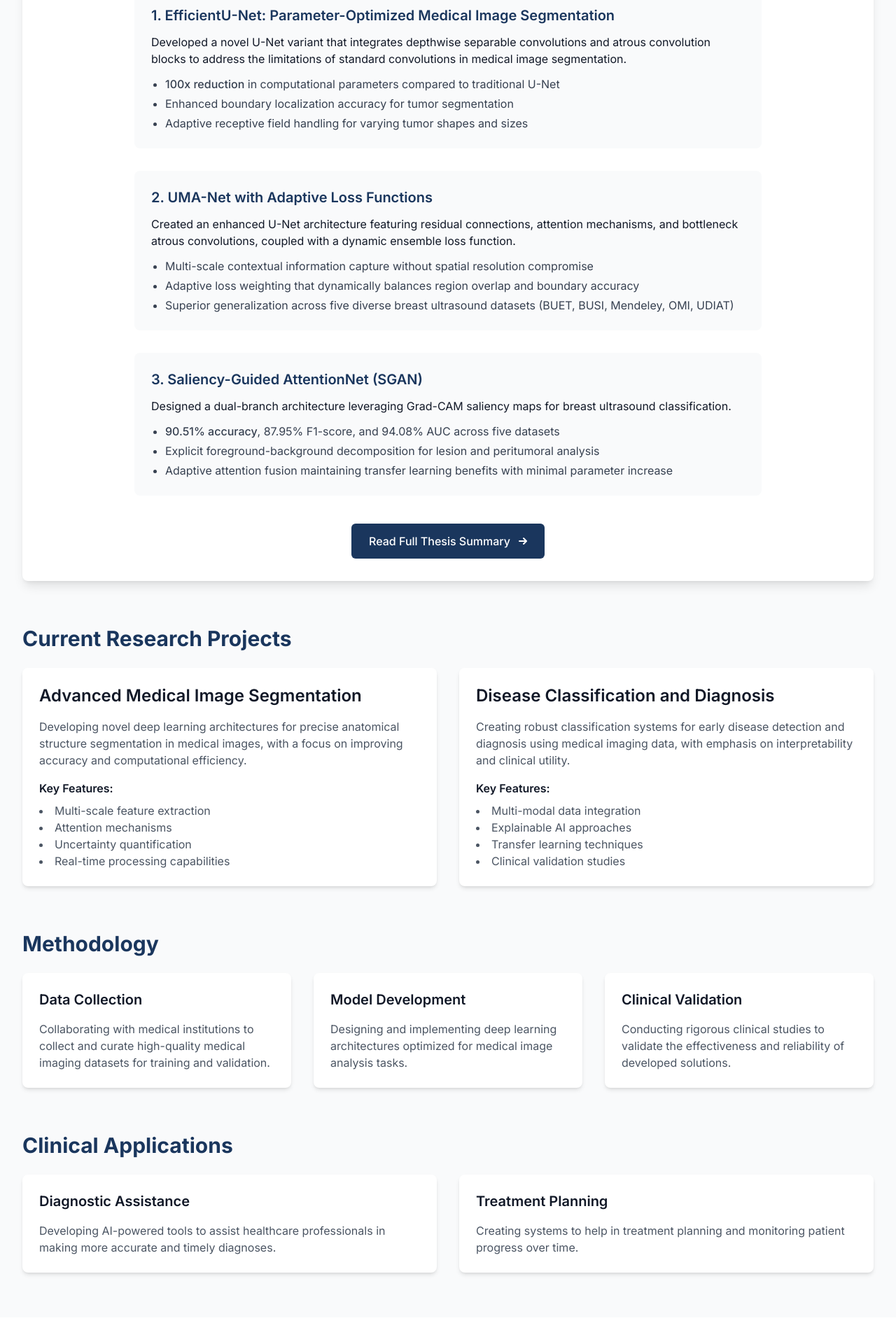
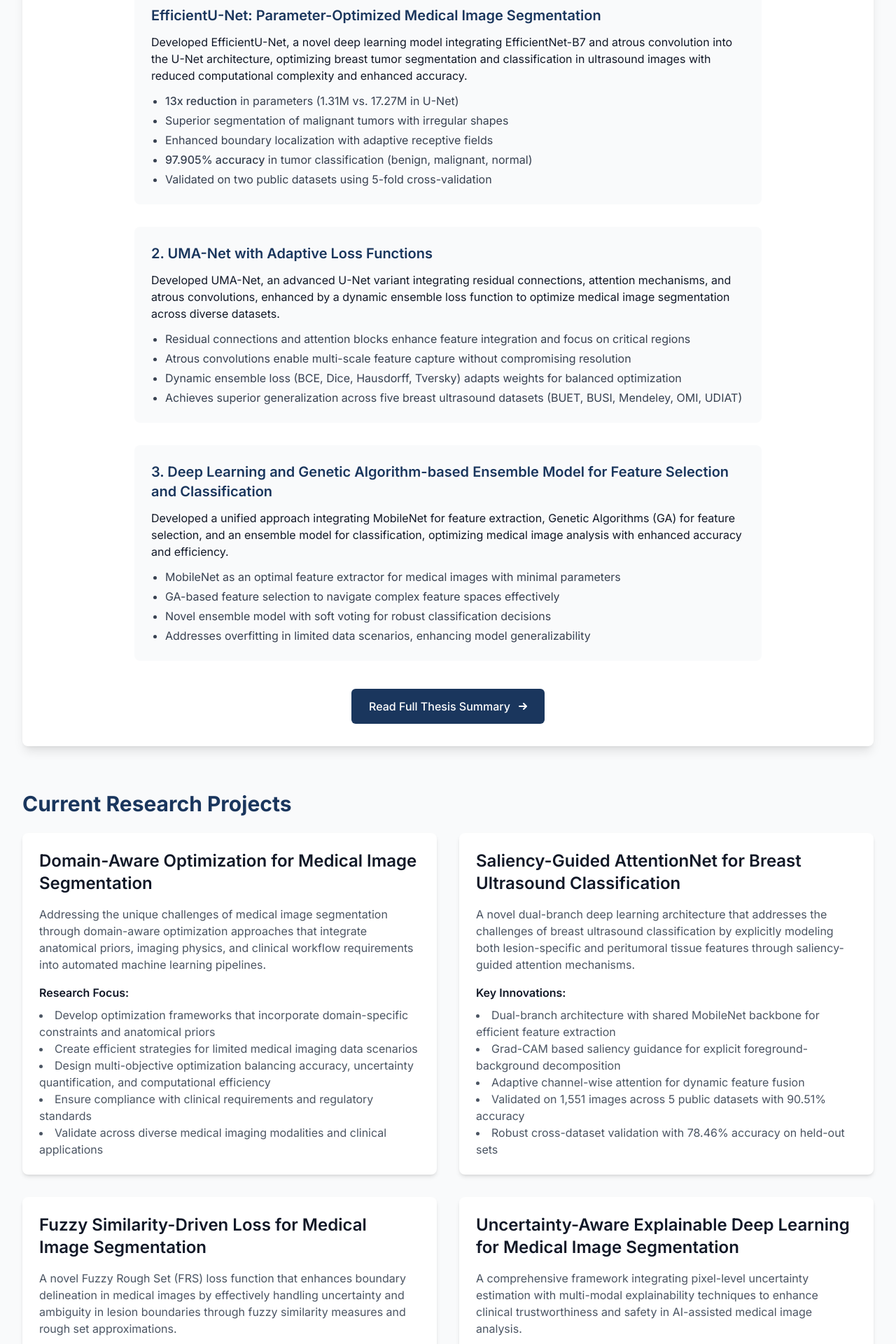
Before and after one commit to MohsinFurkh/mohsinfurkh.github.io, a Next.js app: page /research in a window 1280 px wide. Shown: the part 600-2520 px from the top of the page at 70% size. Before the commit the page ends 2482 px from the top, so only its background shows below. Built offline with nearby package versions, Linux system fonts and the light colour scheme.

Commit message:
Update page.tsx

```diff
--- a/src/app/research/page.tsx
+++ b/src/app/research/page.tsx
@@ -23,39 +23,43 @@ export default function Research() {
             <h3 className="text-2xl font-semibold text-gray-800 mt-8 mb-4">Key Research Contributions</h3>
 
             <div className="space-y-8">
-              <div className="bg-gray-50 p-6 rounded-lg">
-                <h4 className="text-xl font-semibold text-primary mb-3">1. EfficientU-Net: Parameter-Optimized Medical Image Segmentation</h4>
+            <div className="bg-gray-50 p-6 rounded-lg">
+                <h4 className="text-xl font-semibold text-primary mb-3">EfficientU-Net: Parameter-Optimized Medical Image Segmentation</h4>
                 <p className="mb-3">
-                  Developed a novel U-Net variant that integrates depthwise separable convolutions and atrous convolution blocks to address the limitations of standard convolutions in medical image segmentation.
+                  Developed EfficientU-Net, a novel deep learning model integrating EfficientNet-B7 and atrous convolution into the U-Net architecture, optimizing breast tumor segmentation and classification in ultrasound images with reduced computational complexity and enhanced accuracy.
                 </p>
                 <ul className="list-disc pl-5 space-y-1 text-gray-700">
-                  <li><span className="font-medium">100x reduction</span> in computational parameters compared to traditional U-Net</li>
-                  <li>Enhanced boundary localization accuracy for tumor segmentation</li>
-                  <li>Adaptive receptive field handling for varying tumor shapes and sizes</li>
+                  <li><span className="font-medium">13x reduction</span> in parameters (1.31M vs. 17.27M in U-Net)</li>
+                  <li>Superior segmentation of malignant tumors with irregular shapes</li>
+                  <li>Enhanced boundary localization with adaptive receptive fields</li>
+                  <li><span className="font-medium">97.905% accuracy</span> in tumor classification (benign, malignant, normal)</li>
+                  <li>Validated on two public datasets using 5-fold cross-validation</li>
                 </ul>
               </div>
 
               <div className="bg-gray-50 p-6 rounded-lg">
                 <h4 className="text-xl font-semibold text-primary mb-3">2. UMA-Net with Adaptive Loss Functions</h4>
                 <p className="mb-3">
-                  Created an enhanced U-Net architecture featuring residual connections, attention mechanisms, and bottleneck atrous convolutions, coupled with a dynamic ensemble loss function.
+                  Developed UMA-Net, an advanced U-Net variant integrating residual connections, attention mechanisms, and atrous convolutions, enhanced by a dynamic ensemble loss function to optimize medical image segmentation across diverse datasets.
                 </p>
                 <ul className="list-disc pl-5 space-y-1 text-gray-700">
-                  <li>Multi-scale contextual information capture without spatial resolution compromise</li>
-                  <li>Adaptive loss weighting that dynamically balances region overlap and boundary accuracy</li>
-                  <li>Superior generalization across five diverse breast ultrasound datasets (BUET, BUSI, Mendeley, OMI, UDIAT)</li>
+                  <li>Residual connections and attention blocks enhance feature integration and focus on critical regions</li>
+                  <li>Atrous convolutions enable multi-scale feature capture without compromising resolution</li>
+                  <li>Dynamic ensemble loss (BCE, Dice, Hausdorff, Tversky) adapts weights for balanced optimization</li>
+                  <li>Achieves superior generalization across five breast ultrasound datasets (BUET, BUSI, Mendeley, OMI, UDIAT)</li>
                 </ul>
               </div>
 
               <div className="bg-gray-50 p-6 rounded-lg">
-                <h4 className="text-xl font-semibold text-primary mb-3">3. Saliency-Guided AttentionNet (SGAN)</h4>
+                <h4 className="text-xl font-semibold text-primary mb-3">3. Deep Learning and Genetic Algorithm-based Ensemble Model for Feature Selection and Classification</h4>
                 <p className="mb-3">
-                  Designed a dual-branch architecture leveraging Grad-CAM saliency maps for breast ultrasound classification.
+                  Developed a unified approach integrating MobileNet for feature extraction, Genetic Algorithms (GA) for feature selection, and an ensemble model for classification, optimizing medical image analysis with enhanced accuracy and efficiency.
                 </p>
                 <ul className="list-disc pl-5 space-y-1 text-gray-700">
-                  <li><span className="font-medium">90.51% accuracy</span>, 87.95% F1-score, and 94.08% AUC across five datasets</li>
-                  <li>Explicit foreground-background decomposition for lesion and peritumoral analysis</li>
-                  <li>Adaptive attention fusion maintaining transfer learning benefits with minimal parameter increase</li>
+                  <li>MobileNet as an optimal feature extractor for medical images with minimal parameters</li>
+                  <li>GA-based feature selection to navigate complex feature spaces effectively</li>
+                  <li>Novel ensemble model with soft voting for robust classification decisions</li>
+                  <li>Addresses overfitting in limited data scenarios, enhancing model generalizability</li>
                 </ul>
               </div>
             </div>
@@ -80,91 +84,81 @@ export default function Research() {
           <div className="grid grid-cols-1 md:grid-cols-2 gap-8">
             {/* Project 1 */}
             <div className="bg-white p-6 rounded-lg shadow-md">
-              <h3 className="text-2xl font-semibold mb-4">Advanced Medical Image Segmentation</h3>
+              <h3 className="text-2xl font-semibold mb-4">Domain-Aware Optimization for Medical Image Segmentation</h3>
               <p className="text-gray-600 mb-4">
-                Developing novel deep learning architectures for precise anatomical structure
-                segmentation in medical images, with a focus on improving accuracy and
-                computational efficiency.
+                Addressing the unique challenges of medical image segmentation through domain-aware optimization
+                approaches that integrate anatomical priors, imaging physics, and clinical workflow requirements
+                into automated machine learning pipelines.
               </p>
               <div className="space-y-2">
-                <h4 className="font-semibold">Key Features:</h4>
+                <h4 className="font-semibold">Research Focus:</h4>
                 <ul className="list-disc list-inside text-gray-600">
-                  <li>Multi-scale feature extraction</li>
-                  <li>Attention mechanisms</li>
-                  <li>Uncertainty quantification</li>
-                  <li>Real-time processing capabilities</li>
+                  <li>Develop optimization frameworks that incorporate domain-specific constraints and anatomical priors</li>
+                  <li>Create efficient strategies for limited medical imaging data scenarios</li>
+                  <li>Design multi-objective optimization balancing accuracy, uncertainty quantification, and computational efficiency</li>
+                  <li>Ensure compliance with clinical requirements and regulatory standards</li>
+                  <li>Validate across diverse medical imaging modalities and clinical applications</li>
                 </ul>
               </div>
             </div>
 
             {/* Project 2 */}
             <div className="bg-white p-6 rounded-lg shadow-md">
-              <h3 className="text-2xl font-semibold mb-4">Disease Classification and Diagnosis</h3>
+              <h3 className="text-2xl font-semibold mb-4">Saliency-Guided AttentionNet for Breast Ultrasound Classification</h3>
               <p className="text-gray-600 mb-4">
-                Creating robust classification systems for early disease detection and
-                diagnosis using medical imaging data, with emphasis on interpretability
-                and clinical utility.
+                A novel dual-branch deep learning architecture that addresses the challenges of breast ultrasound classification
+                by explicitly modeling both lesion-specific and peritumoral tissue features through saliency-guided attention mechanisms.
+              </p>
+              <div className="space-y-2">
+                <h4 className="font-semibold">Key Innovations:</h4>
+                <ul className="list-disc list-inside text-gray-600">
+                  <li>Dual-branch architecture with shared MobileNet backbone for efficient feature extraction</li>
+                  <li>Grad-CAM based saliency guidance for explicit foreground-background decomposition</li>
+                  <li>Adaptive channel-wise attention for dynamic feature fusion</li>
+                  <li>Validated on 1,551 images across 5 public datasets with 90.51% accuracy</li>
+                  <li>Robust cross-dataset validation with 78.46% accuracy on held-out sets</li>
+                </ul>
+              </div>
+            </div>
+
+            {/* Project 3 */}
+            <div className="bg-white p-6 rounded-lg shadow-md">
+              <h3 className="text-2xl font-semibold mb-4">Fuzzy Similarity-Driven Loss for Medical Image Segmentation</h3>
+              <p className="text-gray-600 mb-4">
+                A novel Fuzzy Rough Set (FRS) loss function that enhances boundary delineation in medical images by effectively handling
+                uncertainty and ambiguity in lesion boundaries through fuzzy similarity measures and rough set approximations.
+              </p>
+              <div className="space-y-2">
+                <h4 className="font-semibold">Key Contributions:</h4>
+                <ul className="list-disc list-inside text-gray-600">
+                  <li>Novel FRS loss function based on fuzzy rough set theory for precise boundary delineation</li>
+                  <li>Enhanced sensitivity to uncertain predictions through new fuzzy similarity function</li>
+                  <li>Effective handling of boundary ambiguities using lower and upper approximations</li>
+                  <li>Validated across multiple modalities (ultrasound, MRI, CT) and clinical applications</li>
+                  <li>Reduced computational complexity compared to conventional loss functions</li>
+                </ul>
+              </div>
+            </div>
+
+            {/* Project 4 */}
+            <div className="bg-white p-6 rounded-lg shadow-md">
+              <h3 className="text-2xl font-semibold mb-4">Uncertainty-Aware Explainable Deep Learning for Medical Image Segmentation</h3>
+              <p className="text-gray-600 mb-4">
+                A comprehensive framework integrating pixel-level uncertainty estimation with multi-modal explainability techniques
+                to enhance clinical trustworthiness and safety in AI-assisted medical image analysis.
               </p>
               <div className="space-y-2">
                 <h4 className="font-semibold">Key Features:</h4>
                 <ul className="list-disc list-inside text-gray-600">
-                  <li>Multi-modal data integration</li>
-                  <li>Explainable AI approaches</li>
-                  <li>Transfer learning techniques</li>
-                  <li>Clinical validation studies</li>
+                  <li>Monte Carlo dropout and Bayesian layers for robust uncertainty estimation</li>
+                  <li>Multi-modal explainability (Grad-CAM, attention mechanisms, saliency maps)</li>
+                  <li>Mean Dice coefficient of 0.89±0.03 across multiple datasets</li>
+                  <li>92% segmentation failure detection with only 15% manual review rate</li>
                 </ul>
               </div>
             </div>
           </div>
-        </section>
 
-        {/* Methodology */}
-        <section className="mb-16">
-          <h2 className="section-title">Methodology</h2>
-          <div className="grid grid-cols-1 md:grid-cols-3 gap-8">
-            <div className="bg-white p-6 rounded-lg shadow-md">
-              <h3 className="text-xl font-semibold mb-4">Data Collection</h3>
-              <p className="text-gray-600">
-                Collaborating with medical institutions to collect and curate high-quality
-                medical imaging datasets for training and validation.
-              </p>
-            </div>
-            <div className="bg-white p-6 rounded-lg shadow-md">
-              <h3 className="text-xl font-semibold mb-4">Model Development</h3>
-              <p className="text-gray-600">
-                Designing and implementing deep learning architectures optimized for
-                medical image analysis tasks.
-              </p>
-            </div>
-            <div className="bg-white p-6 rounded-lg shadow-md">
-              <h3 className="text-xl font-semibold mb-4">Clinical Validation</h3>
-              <p className="text-gray-600">
-                Conducting rigorous clinical studies to validate the effectiveness and
-                reliability of developed solutions.
-              </p>
-            </div>
-          </div>
-        </section>
-
-        {/* Clinical Applications */}
-        <section>
-          <h2 className="section-title">Clinical Applications</h2>
-          <div className="grid grid-cols-1 md:grid-cols-2 gap-8">
-            <div className="bg-white p-6 rounded-lg shadow-md">
-              <h3 className="text-xl font-semibold mb-4">Diagnostic Assistance</h3>
-              <p className="text-gray-600">
-                Developing AI-powered tools to assist healthcare professionals in making
-                more accurate and timely diagnoses.
-              </p>
-            </div>
-            <div className="bg-white p-6 rounded-lg shadow-md">
-              <h3 className="text-xl font-semibold mb-4">Treatment Planning</h3>
-              <p className="text-gray-600">
-                Creating systems to help in treatment planning and monitoring patient
-                progress over time.
-              </p>
-            </div>
-          </div>
         </section>
       </div>
     </div>
```
